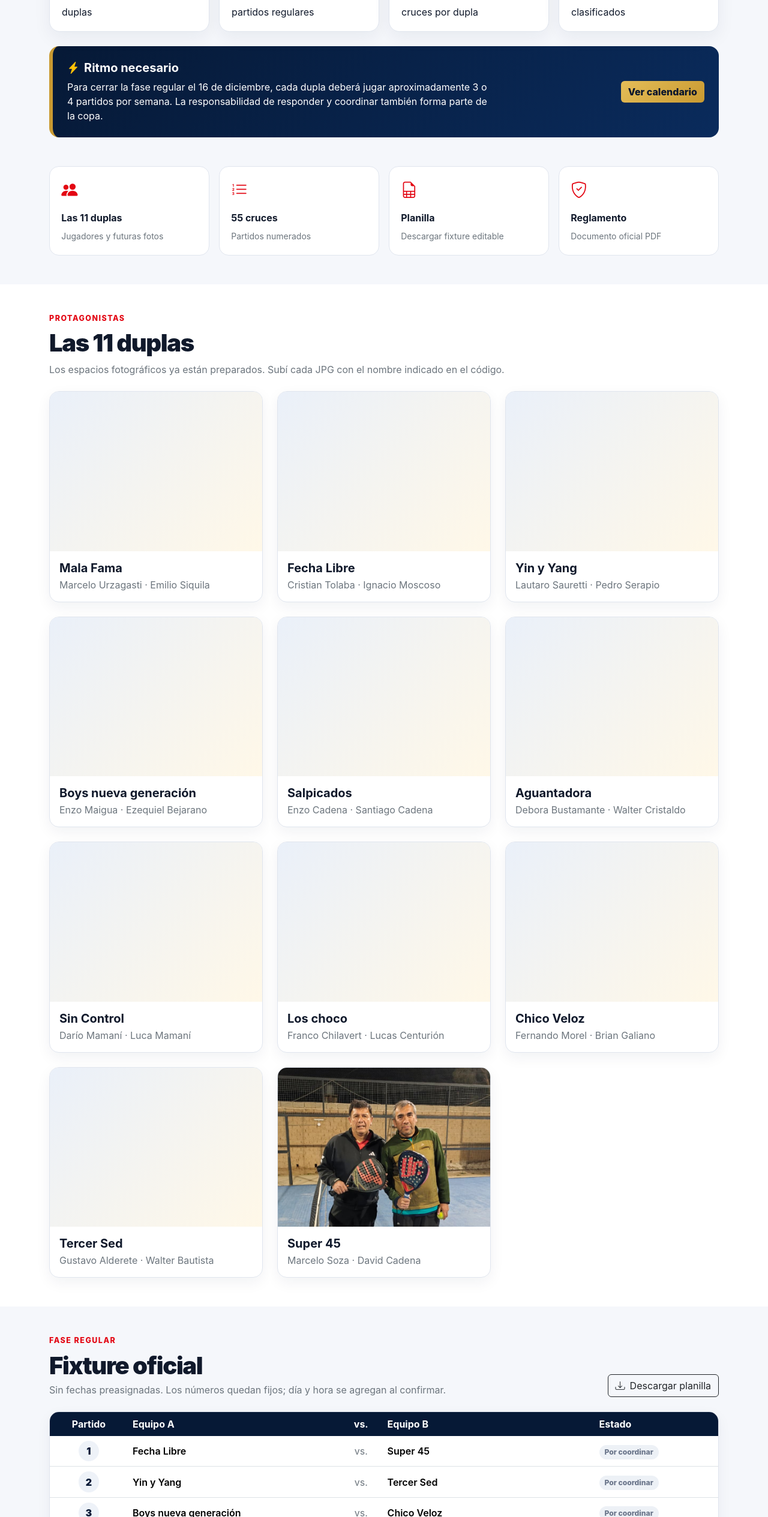
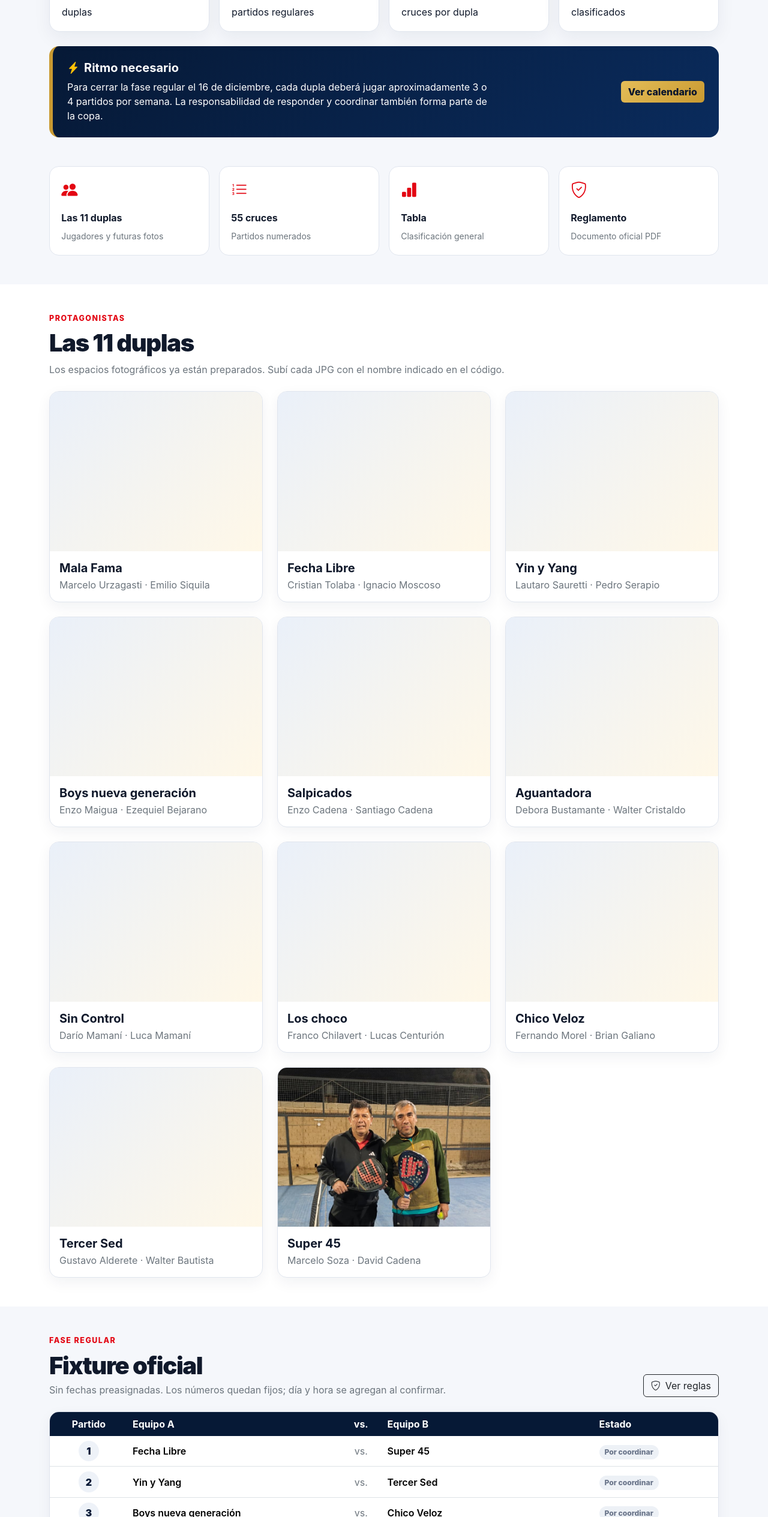
Before and after one commit to DarioUh/pipopadel, a plain HTML site: page clausura2026/index.html in a window 1280 px wide. Shown: the part 1174-3703 px from the top of the page at 60% size. Drawn offline with nearby package versions, Linux system fonts and the light colour scheme; files whose address does not match are found by name.

Commit message:
Ajustar accesos del sitio Clausura 2026

```diff
--- a/clausura2026/index.html
+++ b/clausura2026/index.html
@@ -39,11 +39,11 @@
   <main>
     <section class="py-5" id="informacion"><div class="container"><p class="section-kicker mb-2">La copa</p><h2 class="section-title display-6 mb-3">El cierre de temporada que pedía PIPO</h2><p class="lead text-secondary mb-4">El Clausura ya está en marcha. La fase regular será todos contra todos, sin fechas rígidas: cada dupla coordina sus cruces y PIPO confirma la cancha.</p><div class="row g-3 mb-4"><div class="col-6 col-lg-3"><div class="metric"><strong>11</strong><span>duplas</span></div></div><div class="col-6 col-lg-3"><div class="metric"><strong>55</strong><span>partidos regulares</span></div></div><div class="col-6 col-lg-3"><div class="metric"><strong>10</strong><span>cruces por dupla</span></div></div><div class="col-6 col-lg-3"><div class="metric"><strong>4</strong><span>clasificados</span></div></div></div><div class="notice p-4"><div class="row align-items-center g-3"><div class="col-lg-8"><h3 class="h5 fw-bold"><i class="bi bi-lightning-charge-fill text-warning me-2"></i>Ritmo necesario</h3><p class="mb-0">Para cerrar la fase regular el 16 de diciembre, cada dupla deberá jugar aproximadamente 3 o 4 partidos por semana. La responsabilidad de responder y coordinar también forma parte de la copa.</p></div><div class="col-lg-4 text-lg-end"><a href="#calendario" class="btn btn-gold">Ver calendario</a></div></div></div></div></section>
 
-    <section class="pb-5"><div class="container"><div class="row g-3"><div class="col-6 col-lg-3"><a class="quick-card" href="#duplas"><i class="bi bi-people-fill"></i><h3 class="h6 fw-bold mt-3">Las 11 duplas</h3><small class="text-secondary">Jugadores y futuras fotos</small></a></div><div class="col-6 col-lg-3"><a class="quick-card" href="#fixture"><i class="bi bi-list-ol"></i><h3 class="h6 fw-bold mt-3">55 cruces</h3><small class="text-secondary">Partidos numerados</small></a></div><div class="col-6 col-lg-3"><a class="quick-card download-file" href="#" data-source="Fixture_PIPO_Clausura_2026.xlsx.b64" data-name="Fixture_PIPO_Clausura_2026.xlsx" data-type="application/vnd.openxmlformats-officedocument.spreadsheetml.sheet"><i class="bi bi-file-earmark-spreadsheet"></i><h3 class="h6 fw-bold mt-3">Planilla</h3><small class="text-secondary">Descargar fixture editable</small></a></div><div class="col-6 col-lg-3"><a class="quick-card download-file" href="#" data-source="reglamento_pipo_clausura_2026.pdf.b64" data-name="reglamento_pipo_clausura_2026.pdf" data-type="application/pdf"><i class="bi bi-shield-check"></i><h3 class="h6 fw-bold mt-3">Reglamento</h3><small class="text-secondary">Documento oficial PDF</small></a></div></div></div></section>
+    <section class="pb-5"><div class="container"><div class="row g-3"><div class="col-6 col-lg-3"><a class="quick-card" href="#duplas"><i class="bi bi-people-fill"></i><h3 class="h6 fw-bold mt-3">Las 11 duplas</h3><small class="text-secondary">Jugadores y futuras fotos</small></a></div><div class="col-6 col-lg-3"><a class="quick-card" href="#fixture"><i class="bi bi-list-ol"></i><h3 class="h6 fw-bold mt-3">55 cruces</h3><small class="text-secondary">Partidos numerados</small></a></div><div class="col-6 col-lg-3"><a class="quick-card" href="#tabla"><i class="bi bi-bar-chart-fill"></i><h3 class="h6 fw-bold mt-3">Tabla</h3><small class="text-secondary">Clasificación general</small></a></div><div class="col-6 col-lg-3"><a class="quick-card download-file" href="#" data-source="reglamento_pipo_clausura_2026.pdf.b64" data-name="reglamento_pipo_clausura_2026.pdf" data-type="application/pdf"><i class="bi bi-shield-check"></i><h3 class="h6 fw-bold mt-3">Reglamento</h3><small class="text-secondary">Documento oficial PDF</small></a></div></div></div></section>
 
     <section class="py-5 bg-white" id="duplas"><div class="container"><p class="section-kicker mb-2">Protagonistas</p><h2 class="section-title display-6 mb-2">Las 11 duplas</h2><p class="text-secondary mb-4">Los espacios fotográficos ya están preparados. Subí cada JPG con el nombre indicado en el código.</p><div class="row g-4" id="teamsGrid"></div></div></section>
 
-    <section class="py-5" id="fixture"><div class="container"><div class="d-flex flex-wrap align-items-end justify-content-between gap-3 mb-4"><div><p class="section-kicker mb-2">Fase regular</p><h2 class="section-title display-6 mb-1">Fixture oficial</h2><p class="text-secondary mb-0">Sin fechas preasignadas. Los números quedan fijos; día y hora se agregan al confirmar.</p></div><a class="btn btn-outline-dark download-file" href="#" data-source="Fixture_PIPO_Clausura_2026.xlsx.b64" data-name="Fixture_PIPO_Clausura_2026.xlsx" data-type="application/vnd.openxmlformats-officedocument.spreadsheetml.sheet"><i class="bi bi-download me-2"></i>Descargar planilla</a></div><div class="table-shell"><div class="table-responsive" style="max-height:680px"><table class="table table-hover mb-0"><thead class="sticky-top"><tr><th class="text-center">Partido</th><th>Equipo A</th><th class="text-center">vs.</th><th>Equipo B</th><th>Estado</th></tr></thead><tbody id="fixtureBody"></tbody></table></div></div></div></section>
+    <section class="py-5" id="fixture"><div class="container"><div class="d-flex flex-wrap align-items-end justify-content-between gap-3 mb-4"><div><p class="section-kicker mb-2">Fase regular</p><h2 class="section-title display-6 mb-1">Fixture oficial</h2><p class="text-secondary mb-0">Sin fechas preasignadas. Los números quedan fijos; día y hora se agregan al confirmar.</p></div><a class="btn btn-outline-dark" href="#reglamento"><i class="bi bi-shield-check me-2"></i>Ver reglas</a></div><div class="table-shell"><div class="table-responsive" style="max-height:680px"><table class="table table-hover mb-0"><thead class="sticky-top"><tr><th class="text-center">Partido</th><th>Equipo A</th><th class="text-center">vs.</th><th>Equipo B</th><th>Estado</th></tr></thead><tbody id="fixtureBody"></tbody></table></div></div></div></section>
 
     <section class="py-5 bg-white" id="tabla"><div class="container"><p class="section-kicker mb-2">Clasificación</p><h2 class="section-title display-6 mb-2">Tabla de posiciones</h2><p class="text-secondary mb-4">Se actualizará con el inicio de los resultados. Victoria: 2 puntos; derrota disputada: 1; W.O.: 0.</p><div class="table-shell"><div class="table-responsive"><table class="table mb-0"><thead><tr><th>Pos.</th><th>Equipo</th><th>Pts</th><th>PJ</th><th>PG</th><th>PP</th><th>DS</th><th>DG</th></tr></thead><tbody id="standingsBody"></tbody></table></div></div></div></section>
 
```
